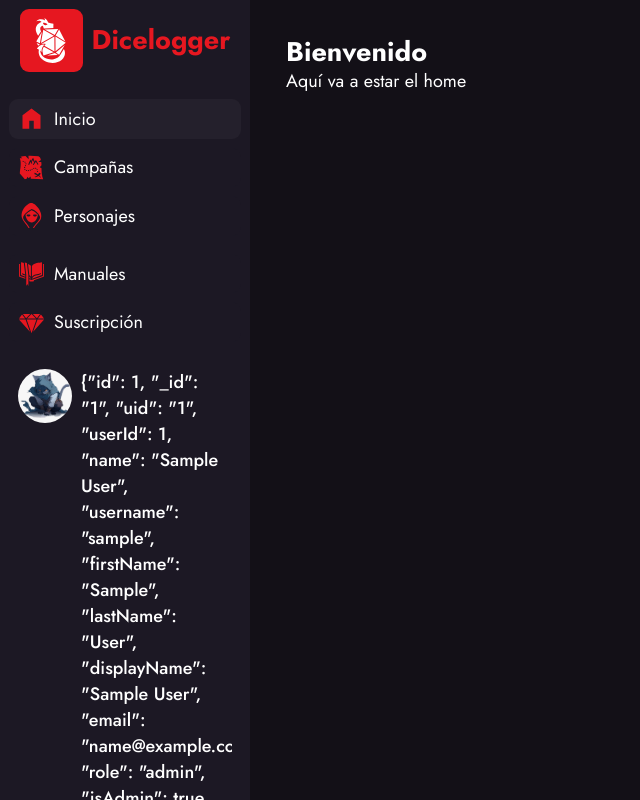
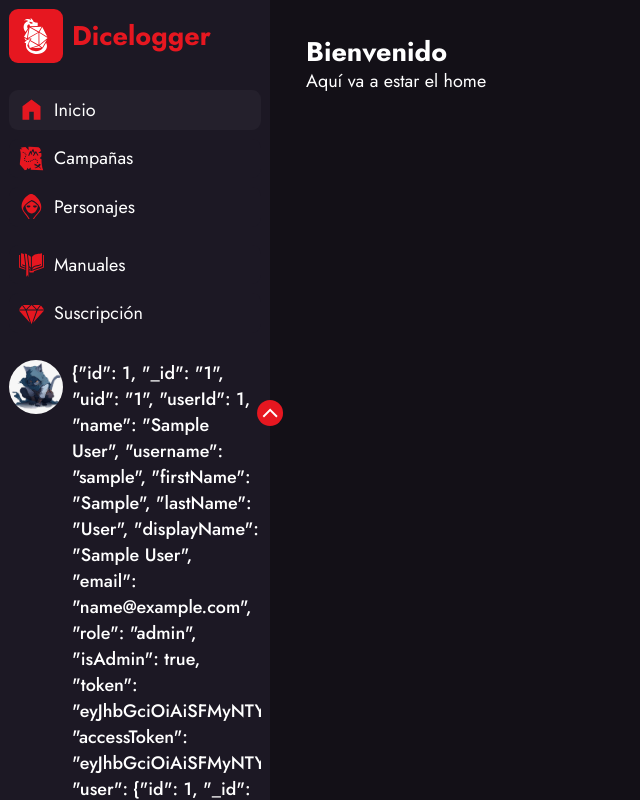
Before and after one commit to proyecto-dnd/frontend, a Next.js app: page / in a window 1280 px wide. Shown: the top 800 px of the page, without its empty margins (0-640 px from the left). Built offline with nearby package versions, Linux system fonts and the light colour scheme; sample sign-in values are in the browser's storage.

Commit message:
Agregado toggle sidebar

```diff
--- a/src/components/home/Layout/Layout.module.css
+++ b/src/components/home/Layout/Layout.module.css
@@ -12,21 +12,61 @@
 }
 
 .sidebar {
+  position: relative;
   display: flex;
   flex-direction: column;
   background-color: var(--background-light);
-  min-width: 250px;
-  width: 250px;
+  min-width: 15rem;
+  width: 15rem;
   padding: 0.5rem;
   gap: 0.25rem;
+  transition-duration: var(--transition-duration);
+}
+
+.sidebarButton {
+  background-color: var(--primary);
+  position: absolute;
+  right: 0;
+  transform: translateX(50%);
+  top: 50%;
+  display: flex;
+  align-items: center;
+  justify-content: center;
+  height: 1.45rem;
+  width: 1.45rem;
+  border-radius: 50%;
+}
+
+.closed {
+  min-width: 4rem;
+  width: 4rem;
+}
+
+.closed .logo > h2 {
+  display: none;
+}
+
+.closed .nav a {
+  justify-content: center;
+}
+
+.closed .nav a > span {
+  display: none;
+}
+
+.sidebarButton > svg {
+  height: 1rem;
+  width: 1rem;
+}
+
+.sidebarButton > svg > path {
+  fill: #FFFFFF;
 }
 
 .logo {
   display: flex;
   align-items: center;
-  justify-content: center;
   gap: 0.5rem;
-  /* padding: 1rem; */
   color: var(--primary)
 }
 
@@ -36,7 +76,7 @@
   align-items: center;
   justify-content: center;
   background-color: var(--primary);
-  height: 3.5rem;
+  height: 3rem;
   aspect-ratio: 1;
   border-radius: var(--border-radius);
 }
@@ -67,7 +107,7 @@
 .user {
   display: flex;
   gap: 0.5rem;
-  padding: 0 0.5rem;
+  /* padding: 0 0.5rem;  */
   width: 100%;
 }
 
--- a/src/components/home/Layout/NavigationButton.module.css
+++ b/src/components/home/Layout/NavigationButton.module.css
@@ -12,6 +12,8 @@
 }
 
 .button > svg {
+  min-height: 1.5rem;
+  min-width: 1.5rem;
   height: 1.5rem;
   width: 1.5rem;
 }
--- a/src/components/home/Layout/NavigationSidebar.tsx
+++ b/src/components/home/Layout/NavigationSidebar.tsx
@@ -7,13 +7,22 @@ import { usePathname } from 'next/navigation'
 import CutDiamond from '@/components/icons/CutDiamond'
 import Bookmarklet from '@/components/icons/Bookmarklet'
 import Logo from '@/components/icons/Logo'
+import { useState } from 'react';
+import Up from '@/components/icons/ui/Up';
+import Down from '@/components/icons/ui/Down';
 
 const NavigationSidebar = ({ user, handleLogout }: any) => {
   // get pathname
   const pathname = usePathname()
-  console.log(pathname)
+
+  const [open, setOpen] = useState(true)
+
+  const switchOpen = () => {
+    setOpen(!open)
+  }
+
   return (
-    <section className={styles.sidebar}>
+    <section className={`${styles.sidebar}${!open ? ' ' + styles.closed : ''}`}>
       <section className={styles.logo}>
         <span>
           <Logo />
@@ -23,14 +32,14 @@ const NavigationSidebar = ({ user, handleLogout }: any) => {
       <hr />
       <nav className={styles.nav}>
         <div className={styles.top}>
-          <NavigationLink selected={pathname === '/'} href={'/'}><Home /> Inicio</NavigationLink>
-          <NavigationLink selected={pathname === '/campaigns'} href={'/campaigns'}><TreasureMap /> Campañas</NavigationLink>
-          <NavigationLink selected={pathname === '/characters'} href={'/characters'}><Cowled /> Personajes</NavigationLink>
+          <NavigationLink selected={pathname === '/'} href={'/'}><Home /> <span>Inicio</span></NavigationLink>
+          <NavigationLink selected={pathname === '/campaigns'} href={'/campaigns'}><TreasureMap /> <span>Campañas</span></NavigationLink>
+          <NavigationLink selected={pathname === '/characters'} href={'/characters'}><Cowled /> <span>Personajes</span></NavigationLink>
           {/* <NavigationLink selected={pathname === '/sessions'} href={'/sessions'}>Sesiones</NavigationLink> */}
         </div>
         <div className={styles.bottom}>
-          <NavigationLink selected={pathname === '/manuals'} href={'/manuals'}><Bookmarklet /> Manuales</NavigationLink>
-          <NavigationLink selected={pathname === '/suscription'} href={'/suscription'}><CutDiamond /> Suscripción</NavigationLink>
+          <NavigationLink selected={pathname === '/manuals'} href={'/manuals'}><Bookmarklet /> <span>Manuales</span></NavigationLink>
+          <NavigationLink selected={pathname === '/suscription'} href={'/suscription'}><CutDiamond /> <span>Suscripción</span></NavigationLink>
         </div>
       </nav>
       <hr />
@@ -43,6 +52,11 @@ const NavigationSidebar = ({ user, handleLogout }: any) => {
           <p className={styles.userEmail}>{user}@gmail.com</p>
         </div>
       </section>
+      <button className={styles.sidebarButton}
+        onClick={switchOpen}
+      >
+        { open ? <Up /> : <Down />}
+      </button>
     </section>
   )
 }
```
